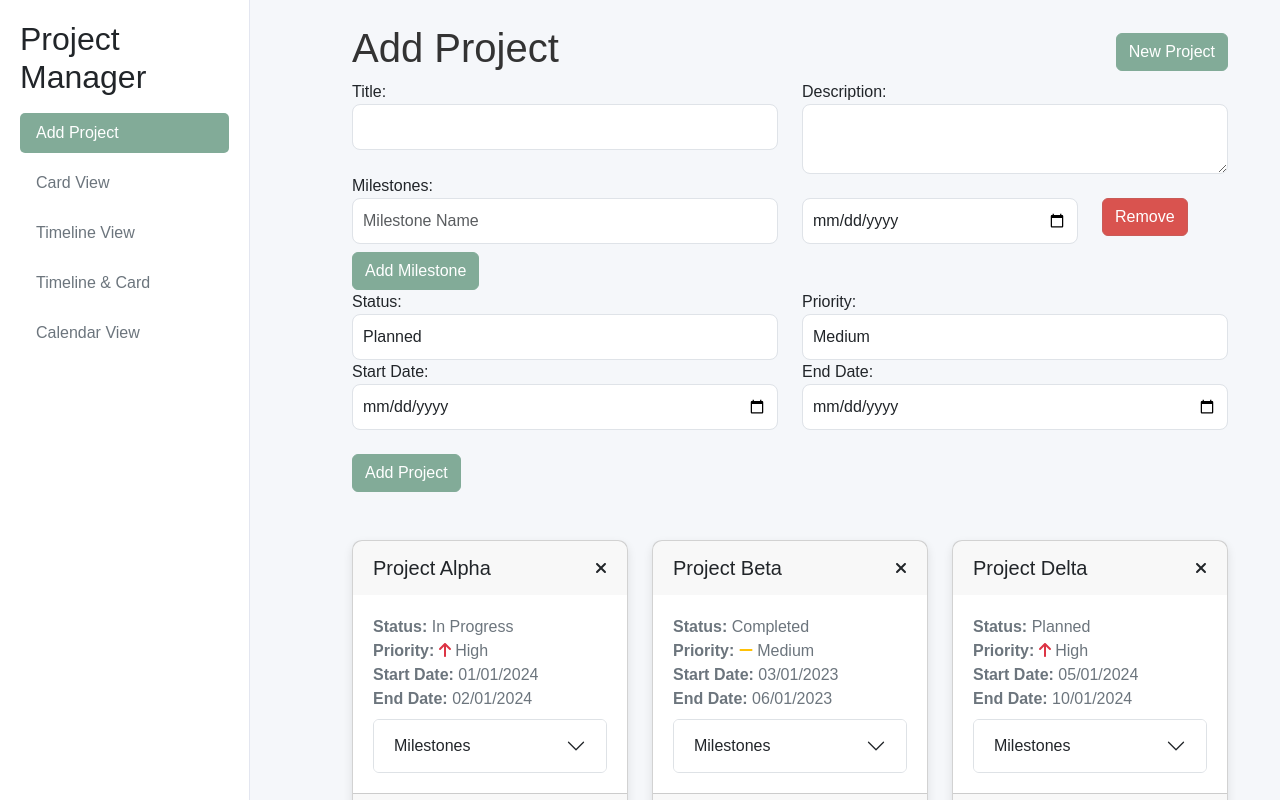
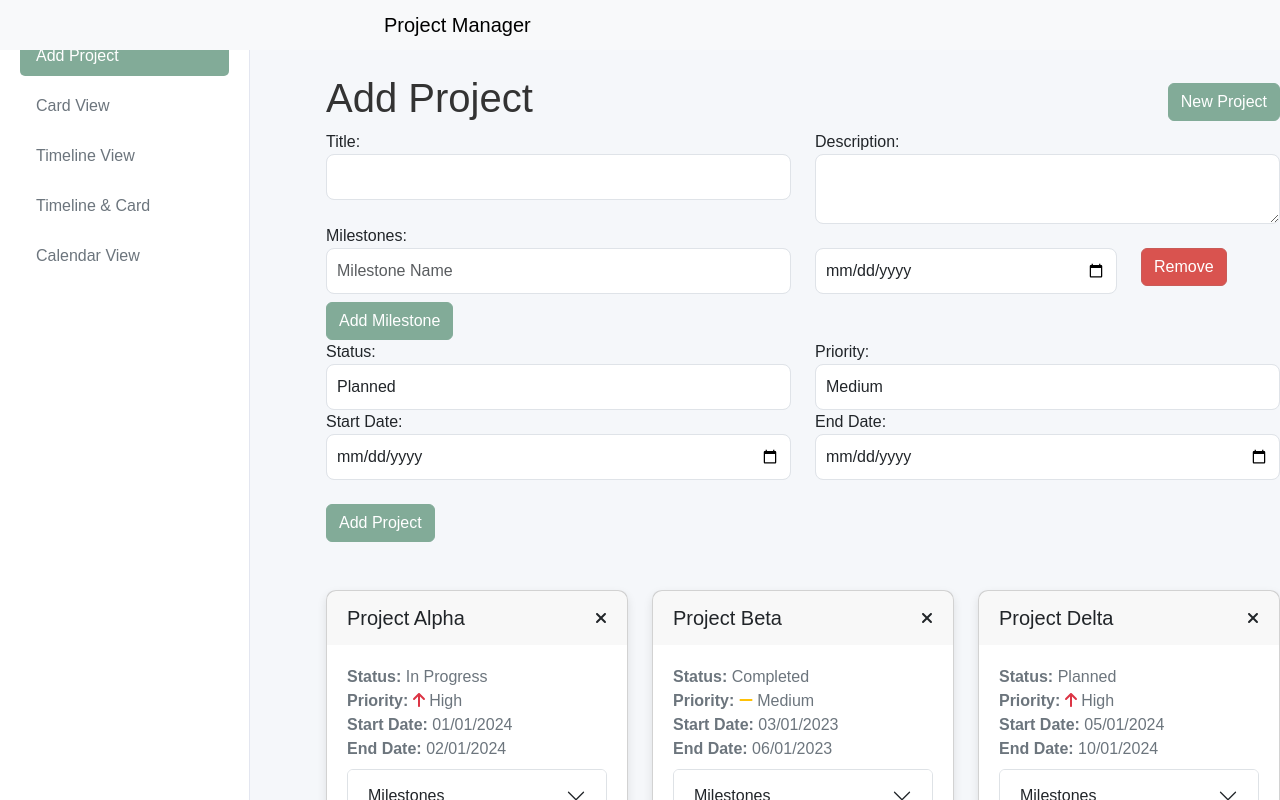
Before and after one commit to rufio89/project-tracker, a React (Create React App) app: page / in a window 1280 px wide. Shown: the top 800 px of the page. Built offline with nearby package versions, Linux system fonts and the light colour scheme.

Commit message:
Styling fixes

```diff
--- a/src/App.css
+++ b/src/App.css
@@ -79,10 +79,29 @@
   max-width: 1200px;
 }
 
+  /* Navbar Styles */
 .navbar {
-  background-color: #ffffff;
-  border-bottom: 1px solid #e3e6f0;
-  box-shadow: 0 4px 10px rgba(0, 0, 0, 0.05);
+  z-index: 1100;
+  display: flex;
+  justify-content: center; /* Center the content */
+  align-items: center;
+  position: relative;
+}
+
+.navbar-container {
+  display: flex;
+  justify-content: space-between;
+  align-items: center;
+  width: 100%;
+}
+
+.navbar-container .btn-custom.d-md-none {
+  position: absolute;
+  left: 10px; /* Keep it aligned to the left */
+}
+
+.navbar-brand{
+  margin-left:30%;
 }
 
 /* Sidebar Styles */
@@ -96,6 +115,7 @@
   left: 0;
   width: 250px;
   transition: transform 0.3s ease-in-out;
+  z-index: 1000;
 }
 
 .sidebar.open {
@@ -113,11 +133,7 @@
 }
 
 .btn-custom.d-md-none {
-  position: fixed; /* Use fixed positioning */
-  top: 10px; /* Adjust as needed */
-  left: 10px; /* Align to the left */
-  z-index: 1000;
-  text-align: left;;
+  margin-left: 10px;
 }
 
 
@@ -140,3 +156,6 @@
   background-color: #67947f;;
 
 }
+.container-fluid {
+  padding: 0;
+}
--- a/src/App.js
+++ b/src/App.js
@@ -63,13 +63,17 @@
 
 
   return (
-    <div className="container">
+    <div className="container-fluid">
+      <nav className="navbar navbar-expand-lg navbar-light bg-light">
+        <div className="navbar-container">
+          <button className="btn btn-custom d-md-none" onClick={toggleSidebar}>
+            <FontAwesomeIcon icon={faBars} />
+          </button>
+          <span className="navbar-brand mb-0 h1">Project Manager</span>
+        </div>
+      </nav>
     <div className="row">
-      <button className="btn btn-custom d-md-none" onClick={toggleSidebar}>
-      <FontAwesomeIcon icon={faBars} />
-      </button>
       <div className={`col-md-3 sidebar ${sidebarOpen ? 'open' : ''}`}>
-        <h2>Project Manager</h2>
         <nav className="nav flex-column mt-3">
         <a className={`nav-link ${view === 'add-project' ? 'active' : ''}`} href="#" onClick={()=> handleNavClick('add-project', 'Add Project')} /* eslint-disable-line jsx-a11y/anchor-is-valid */>Add Project</a>
         <a className={`nav-link ${view === 'card' ? 'active' : ''}`} href="#" onClick={()=> handleNavClick('card', 'Card View')} /* eslint-disable-line jsx-a11y/anchor-is-valid */>Card View</a>
```
